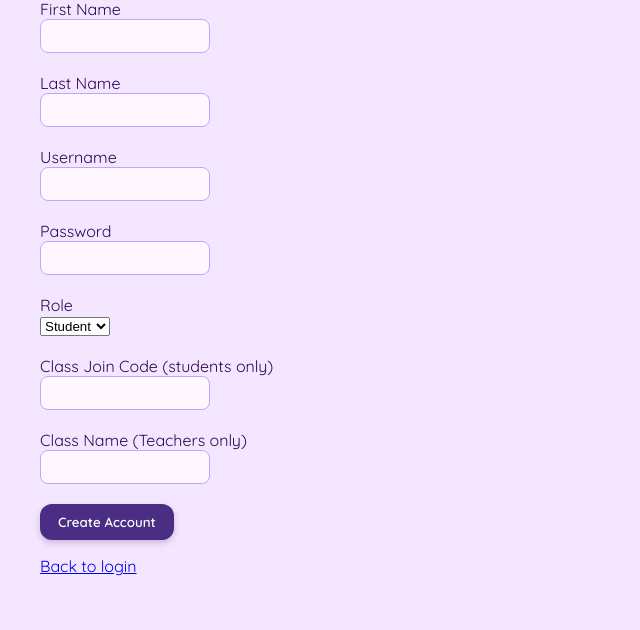
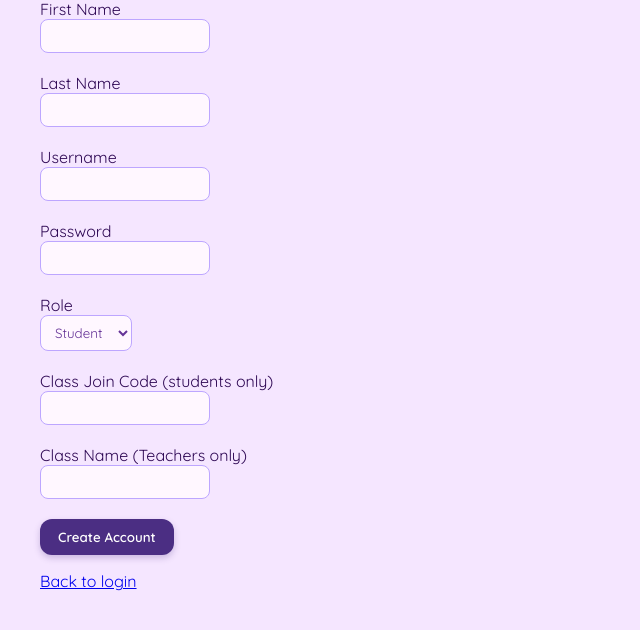
Before and after one commit to PeriBomb/CSE-108-Final-Project, a Flask app: page /register in a window 1280 px wide. Shown: the part 101-731 px from the top of the page, without its empty margins (0-640 px from the left). Run offline with Flask 3, Linux system fonts and the light colour scheme.

Commit message:
Made the add question class drop down fit ui #28 #19

```diff
--- a/static/styles.css
+++ b/static/styles.css
@@ -19,7 +19,7 @@ section {
     box-shadow: 0 4px 8px rgba(75, 46, 131, 0.15);
 }
 
-input {
+input, select {
     padding: 8px 10px;
     border-radius: 8px;
     border: 1px solid #bda6ff;
@@ -28,7 +28,7 @@ input {
     font-family: 'Quicksand', sans-serif;
 }
 
-input:focus {
+input:focus, select:focus {
     outline: none;
     border-color: #d6b3ff;
     box-shadow: 0 0 6px rgba(214, 179, 255, 0.7);
```
